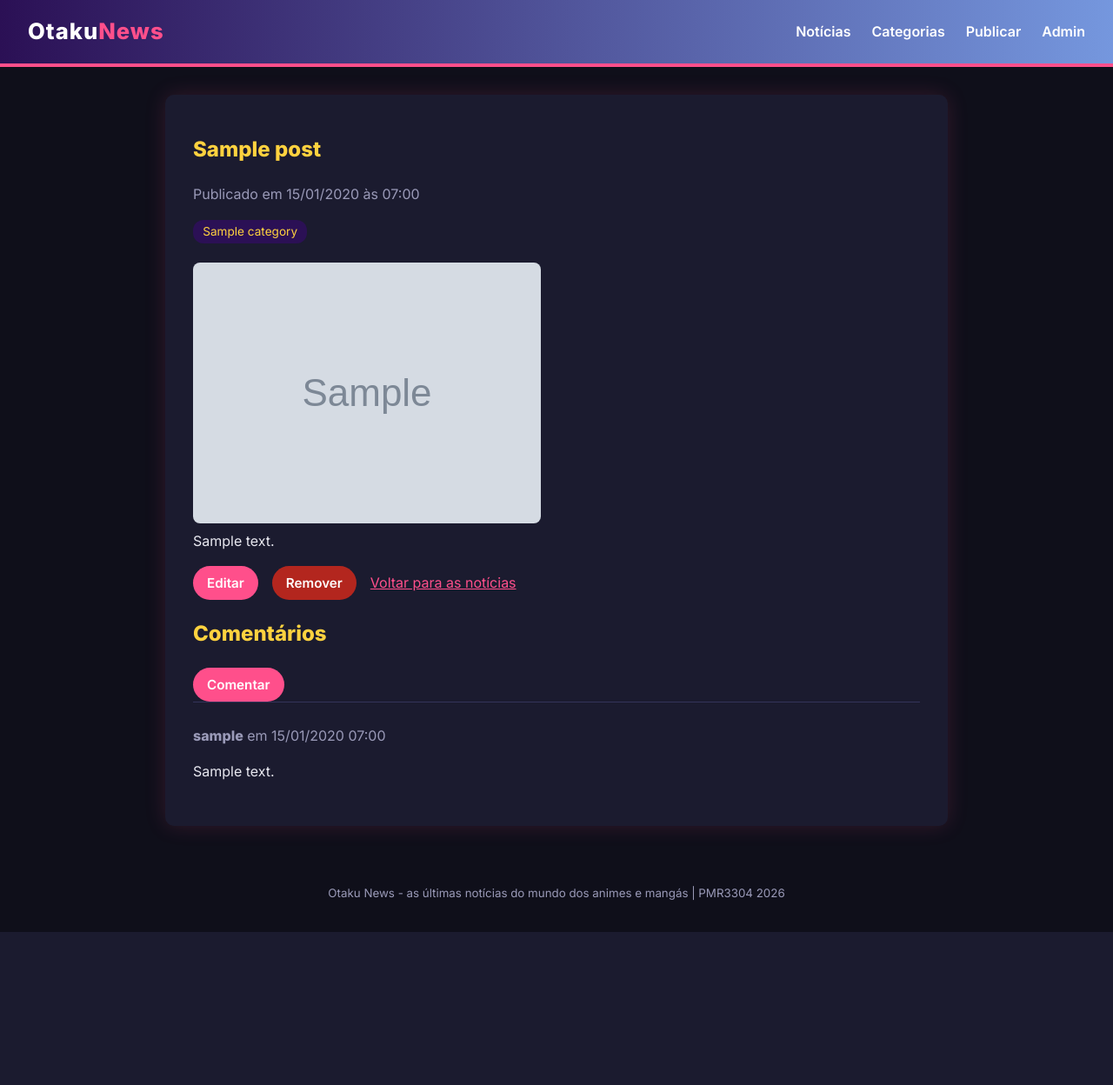
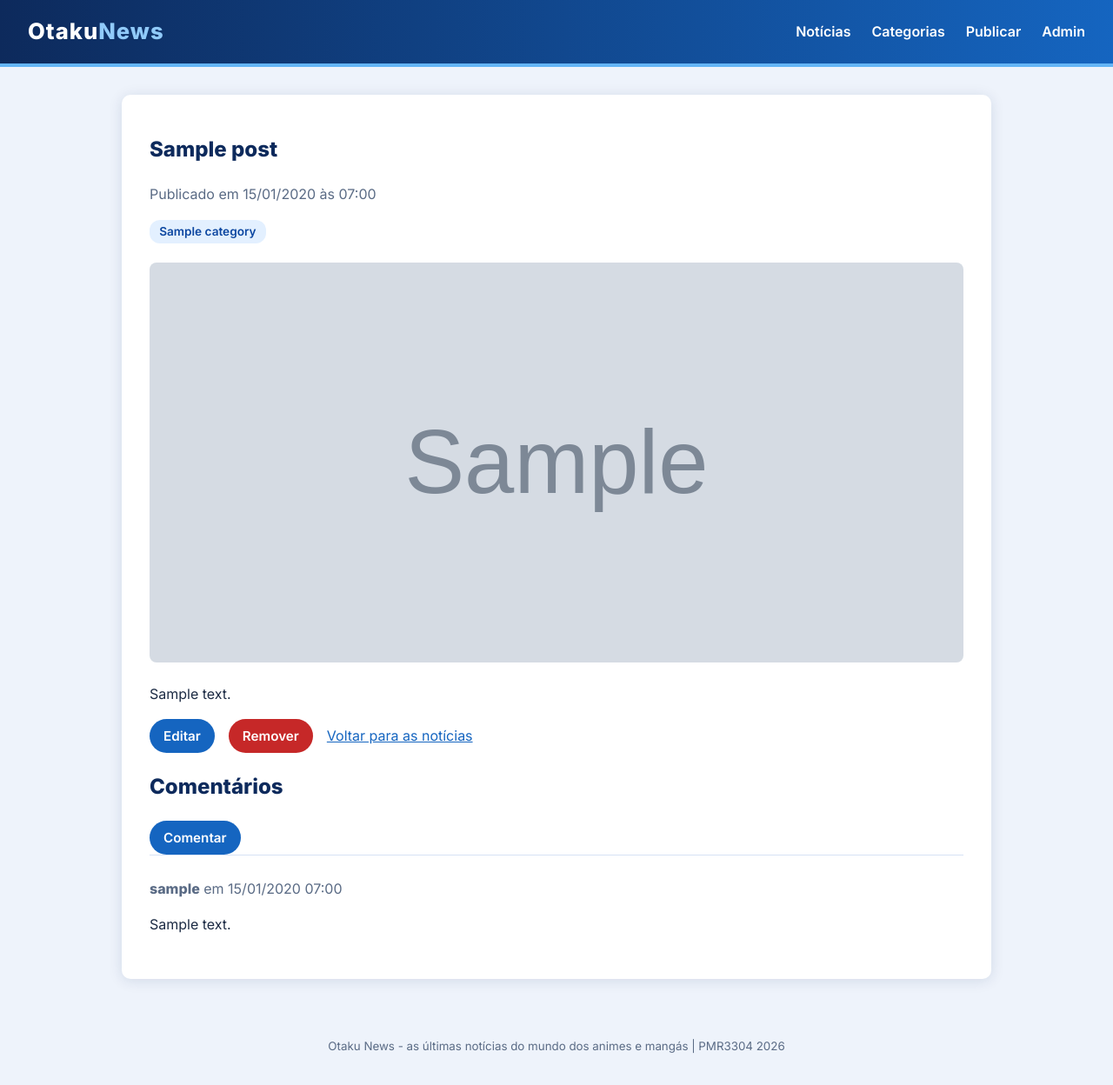
Before and after one commit to Hugao21/ep02, a Django app: page /1/ in a window 1280 px wide. Shown: the whole page at 87% size. Before the commit the page ends 1072 px from the top, so only its background shows below. Run offline with Django 5.2, Linux system fonts and the light colour scheme; tables that the repository leaves empty hold one stand-in row (values such as "Sample post"); grey boxes marked "Sample" are stand-in pictures.

Commit message:
Altera paleta de cores para azul e branco

```diff
--- a/static/style.css
+++ b/static/style.css
@@ -5,13 +5,13 @@
 body {
     margin: 0;
     font-family: 'Inter', Arial, Helvetica, sans-serif;
-    background: #0f0f1a;
-    color: #e8e8f0;
+    background: #eef3fb;
+    color: #1c2b44;
     line-height: 1.6;
 }
 
 a {
-    color: #ff4f8b;
+    color: #1565c0;
 }
 
 #cabecalho-principal {
@@ -21,8 +21,8 @@ a {
     align-items: center;
     gap: 1rem;
     padding: 1rem 2rem;
-    background: linear-gradient(90deg, #2b1055, #7597de);
-    border-bottom: 4px solid #ff4f8b;
+    background: linear-gradient(90deg, #0d2a5c, #1565c0);
+    border-bottom: 4px solid #64b5f6;
 }
 
 #cabecalho-principal a {
@@ -38,11 +38,12 @@ a {
 }
 
 .logo span {
-    color: #ff4f8b;
+    color: #90caf9;
 }
 
 #navegacao-principal ul {
     display: flex;
+    flex-wrap: wrap;
     gap: 1.5rem;
     margin: 0;
     padding: 0;
@@ -50,25 +51,83 @@ a {
 }
 
 #navegacao-principal a:hover {
-    color: #ffd23f;
+    color: #bbdefb;
 }
 
 #conteiner-principal {
-    max-width: 900px;
+    max-width: 1000px;
     margin: 2rem auto;
     padding: 1.5rem 2rem;
-    background: #1b1b2f;
+    background: #fff;
     border-radius: 10px;
-    box-shadow: 0 0 24px rgba(255, 79, 139, 0.15);
+    box-shadow: 0 2px 16px rgba(13, 42, 92, 0.12);
 }
 
-h1, h2 {
-    color: #ffd23f;
+h1,
+h2 {
+    color: #0d2a5c;
 }
 
 #conteiner-principal img {
     max-width: 100%;
+}
+
+.capa {
+    width: 100%;
+    max-height: 460px;
+    object-fit: cover;
     border-radius: 8px;
+    margin-bottom: 1rem;
+}
+
+.grade-noticias {
+    display: grid;
+    grid-template-columns: repeat(auto-fill, minmax(280px, 1fr));
+    gap: 1.2rem;
+}
+
+.cartao {
+    display: flex;
+    flex-direction: column;
+    overflow: hidden;
+    background: #fff;
+    border: 1px solid #d6e2f5;
+    border-radius: 8px;
+    color: inherit;
+    text-decoration: none;
+    transition: transform 0.15s, box-shadow 0.15s;
+}
+
+.cartao:hover {
+    transform: translateY(-3px);
+    box-shadow: 0 6px 18px rgba(21, 101, 192, 0.2);
+}
+
+.cartao img,
+.sem-imagem {
+    width: 100%;
+    height: 170px;
+    object-fit: cover;
+}
+
+.sem-imagem {
+    display: flex;
+    align-items: center;
+    justify-content: center;
+    background: #1565c0;
+    color: #fff;
+    font-weight: 800;
+    font-size: 1.3rem;
+}
+
+.cartao-texto {
+    padding: 0.8rem 1rem 1rem;
+}
+
+.cartao-texto h2 {
+    margin: 0 0 0.4rem;
+    font-size: 1.05rem;
+    line-height: 1.35;
 }
 
 .lista-posts {
@@ -79,25 +138,21 @@ h1, h2 {
 .lista-posts li {
     padding: 0.8rem 1rem;
     margin-bottom: 0.6rem;
-    background: #252542;
-    border-left: 4px solid #ff4f8b;
+    background: #f5f8fd;
+    border-left: 4px solid #1565c0;
     border-radius: 4px;
 }
 
 .lista-posts a {
-    color: #fff;
     font-weight: 600;
     text-decoration: none;
     margin-right: 0.6rem;
 }
 
-.lista-posts a:hover {
-    color: #ff4f8b;
-}
-
 .lista-posts small,
+.cartao small,
 .meta {
-    color: #9a9ab8;
+    color: #5a6b85;
 }
 
 .acoes {
@@ -113,7 +168,7 @@ h1, h2 {
     padding: 0.45rem 1rem;
     border: none;
     border-radius: 20px;
-    background: #ff4f8b;
+    background: #1565c0;
     color: #fff;
     font-weight: 600;
     text-decoration: none;
@@ -122,11 +177,15 @@ h1, h2 {
 }
 
 .botao:hover {
-    background: #e03a74;
+    background: #0d47a1;
 }
 
 .botao.perigo {
-    background: #b3261e;
+    background: #c62828;
+}
+
+.botao.perigo:hover {
+    background: #a31515;
 }
 
 form p {
@@ -136,19 +195,26 @@ form p {
 form label {
     display: block;
     font-weight: 600;
-    color: #ffd23f;
+    color: #0d2a5c;
 }
 
 form input[type=text],
+form input[type=url],
 form textarea,
 form select {
     width: 100%;
     padding: 0.5rem;
     font-family: inherit;
-    background: #252542;
-    color: #e8e8f0;
-    border: 1px solid #44446a;
+    background: #fff;
+    color: #1c2b44;
+    border: 1px solid #b7c8e3;
     border-radius: 4px;
+}
+
+form input:focus,
+form textarea:focus,
+form select:focus {
+    outline: 2px solid #64b5f6;
 }
 
 form textarea {
@@ -156,7 +222,7 @@ form textarea {
 }
 
 .comentario {
-    border-top: 1px solid #33335a;
+    border-top: 1px solid #d6e2f5;
     padding: 0.6rem 0;
 }
 
@@ -165,14 +231,19 @@ form textarea {
     margin: 0 0.4rem 0.4rem 0;
     padding: 0.15rem 0.7rem;
     border-radius: 12px;
-    background: #2b1055;
-    color: #ffd23f;
+    background: #e3f0ff;
+    color: #0d47a1;
     font-size: 0.85rem;
+    font-weight: 600;
     text-decoration: none;
+}
+
+.categorias a:hover {
+    background: #bbdefb;
 }
 
 #rodape-principal {
     text-align: center;
-    color: #9a9ab8;
+    color: #5a6b85;
     padding: 1rem;
 }
```
